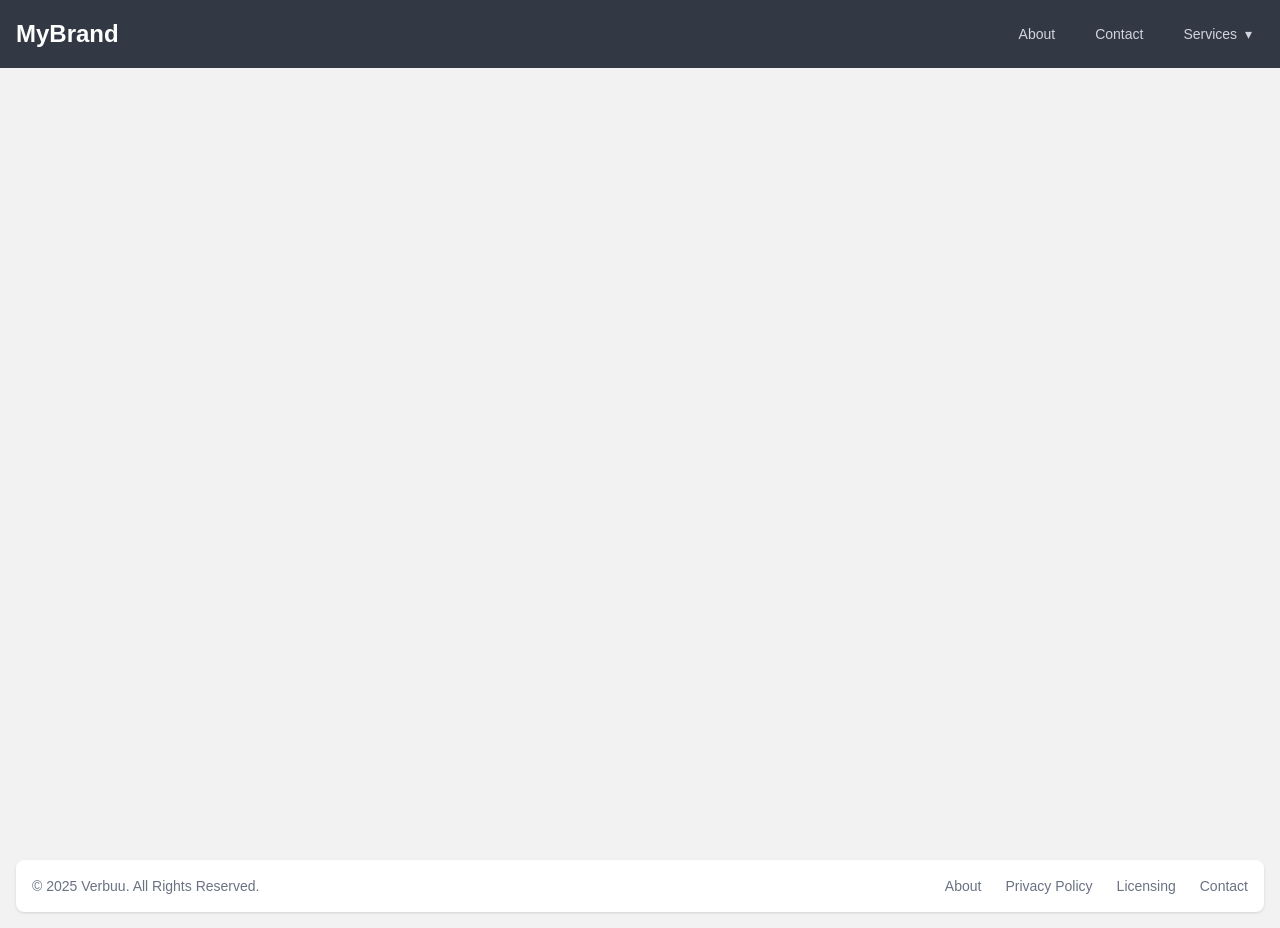
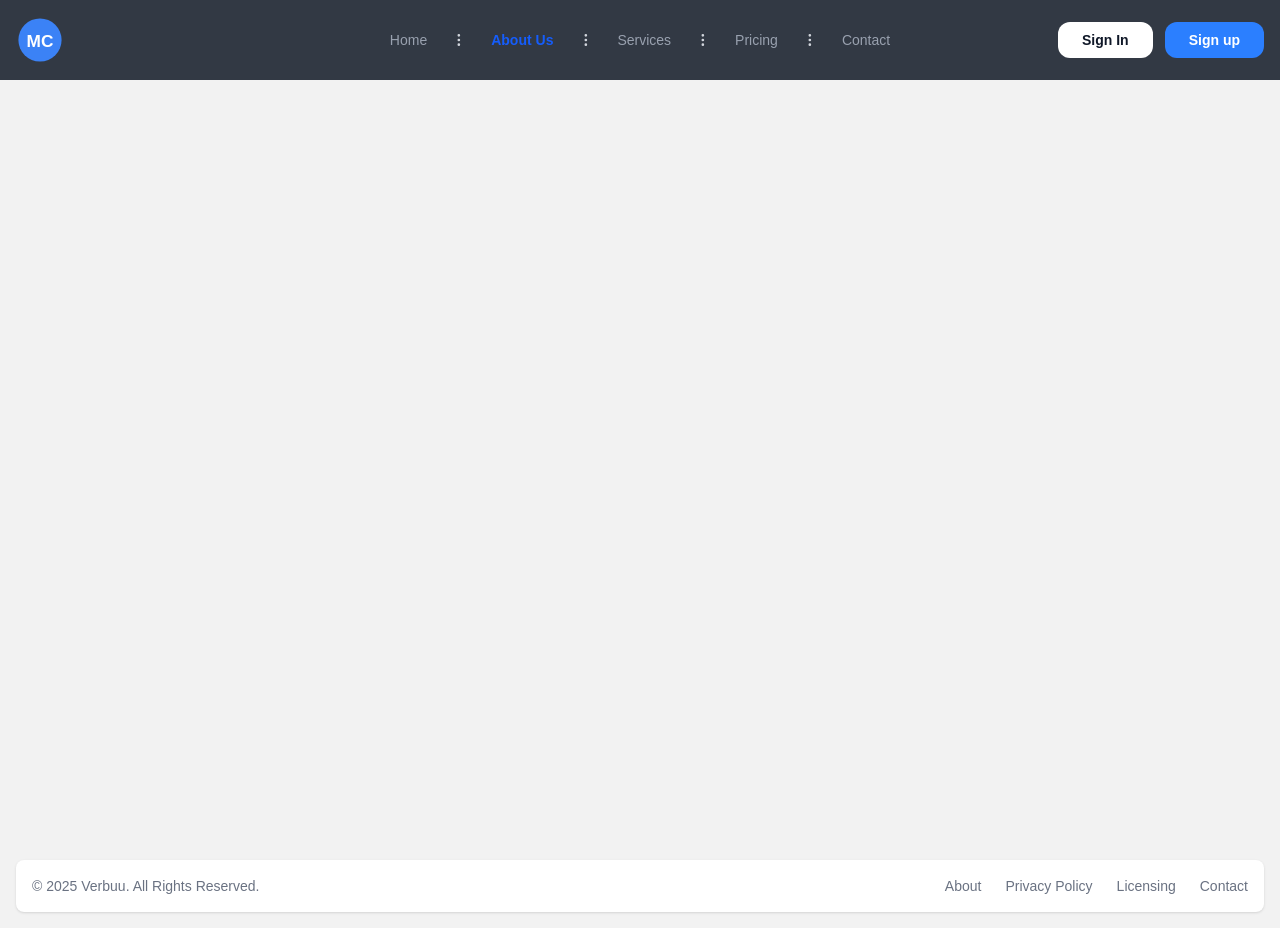
Before and after one commit to concordgrape/common-german-words, a Next.js app: page / in a window 1280 px wide. Built offline with nearby package versions, Linux system fonts and the light colour scheme.

Commit message:
update navbar

```diff
--- a/app/components/Navbar/Navbar.tsx
+++ b/app/components/Navbar/Navbar.tsx
@@ -1,78 +1,100 @@
-"use client";
+'use client';
 
-import React, { useState, useEffect, useRef } from 'react';
-import Link from 'next/link'; // Assuming you use Next.js Link for navigation
+import React, { useState } from 'react';
 
-const Navbar = () => {
-  const [isDropdownOpen, setIsDropdownOpen] = useState(false);
-  const dropdownRef = useRef(null); // Ref to the dropdown container
+export const Navbar: React.FC = () => {
+  const [isMenuOpen, setIsMenuOpen] = useState(false);
 
-  // Toggle dropdown visibility
-  const toggleDropdown = () => {
-    setIsDropdownOpen(!isDropdownOpen);
-  };
-
-  // Close dropdown if click occurs outside of it
-  useEffect(() => {
-    function handleClickOutside() {
-      if (dropdownRef.current) {
-        setIsDropdownOpen(false);
-      }
-    }
-
-    // Attach the event listener
-    document.addEventListener("mousedown", handleClickOutside);
-
-    // Clean up the event listener on component unmount
-    return () => {
-      document.removeEventListener("mousedown", handleClickOutside);
-    };
-  }, []); // Empty dependency array means this effect runs once on mount and cleans up on unmount
+  const toggleMenu = () => setIsMenuOpen(!isMenuOpen);
+  const closeMenu = () => setIsMenuOpen(false);
 
   return (
-    <nav className="bg-[#323944] p-4 top-0 fixed w-full z-5">
-      <div className="container mx-auto flex justify-between items-center">
-        {/* Logo/Brand */}
-        <Link href="/" className="text-white text-2xl font-bold">
-            MyBrand
-        </Link>
+    <div className="bg-blue-500">
+      <nav className="fixed w-full z-100 px-4 py-4 flex justify-between items-center bg-[#323944]">
+        <a className="text-3xl font-bold leading-none" href="#">
+          <svg className="h-12 w-12" viewBox="0 0 100 100" xmlns="http://www.w3.org/2000/svg">
+            <circle cx="50" cy="50" r="45" fill="#3B82F6" />
+            <text x="50%" y="54%" textAnchor="middle" fontSize="36" fill="white" dy=".3em" fontFamily="Arial">MC</text>
+          </svg>
+        </a>
+        <div className="lg:hidden">
+          <button onClick={toggleMenu} className="flex items-center text-white p-3">
+            <svg className="block h-4 w-4 fill-current" viewBox="0 0 20 20">
+              <title>Mobile menu</title>
+              <path d="M0 3h20v2H0V3zm0 6h20v2H0V9zm0 6h20v2H0v-2z" />
+            </svg>
+          </button>
+        </div>
+        <ul className="hidden absolute top-1/2 left-1/2 transform -translate-y-1/2 -translate-x-1/2 lg:flex lg:mx-auto lg:items-center lg:w-auto lg:space-x-6">
+          <li><a className="text-sm text-gray-400 hover:text-gray-500" href="#">Home</a></li>
+          <li className="text-gray-300">
+            <svg fill="none" stroke="currentColor" className="w-4 h-4" viewBox="0 0 24 24">
+              <path strokeLinecap="round" strokeLinejoin="round" strokeWidth={2} d="M12 5v0m0 7v0m0 7v0m0-13a1 1 0 110-2 1 1 0 010 2zm0 7a1 1 0 110-2 1 1 0 010 2zm0 7a1 1 0 110-2 1 1 0 010 2z" />
+            </svg>
+          </li>
+          <li><a className="text-sm text-blue-600 font-bold" href="#">About Us</a></li>
+          <li className="text-gray-300">
+            <svg fill="none" stroke="currentColor" className="w-4 h-4" viewBox="0 0 24 24">
+              <path strokeLinecap="round" strokeLinejoin="round" strokeWidth={2} d="M12 5v0m0 7v0m0 7v0m0-13a1 1 0 110-2 1 1 0 010 2zm0 7a1 1 0 110-2 1 1 0 010 2zm0 7a1 1 0 110-2 1 1 0 010 2z" />
+            </svg>
+          </li>
+          <li><a className="text-sm text-gray-400 hover:text-gray-500" href="#">Services</a></li>
+          <li className="text-gray-300">
+            <svg fill="none" stroke="currentColor" className="w-4 h-4" viewBox="0 0 24 24">
+              <path strokeLinecap="round" strokeLinejoin="round" strokeWidth={2} d="M12 5v0m0 7v0m0 7v0m0-13a1 1 0 110-2 1 1 0 010 2zm0 7a1 1 0 110-2 1 1 0 010 2zm0 7a1 1 0 110-2 1 1 0 010 2z" />
+            </svg>
+          </li>
+          <li><a className="text-sm text-gray-400 hover:text-gray-500" href="#">Pricing</a></li>
+          <li className="text-gray-300">
+            <svg fill="none" stroke="currentColor" className="w-4 h-4" viewBox="0 0 24 24">
+              <path strokeLinecap="round" strokeLinejoin="round" strokeWidth={2} d="M12 5v0m0 7v0m0 7v0m0-13a1 1 0 110-2 1 1 0 010 2zm0 7a1 1 0 110-2 1 1 0 010 2zm0 7a1 1 0 110-2 1 1 0 010 2z" />
+            </svg>
+          </li>
+          <li><a className="text-sm text-gray-400 hover:text-gray-500" href="#">Contact</a></li>
+        </ul>
+        <a className="hidden lg:inline-block lg:ml-auto lg:mr-3 py-2 px-6 bg-white hover:bg-gray-300 text-sm text-gray-900 font-bold rounded-xl transition duration-200" href="#">Sign In</a>
+        <a className="hidden lg:inline-block py-2 px-6 bg-blue-500 hover:bg-blue-600 text-sm text-white font-bold rounded-xl transition duration-200" href="#">Sign up</a>
+      </nav>
 
-        {/* Navigation Links */}
-        <div className="flex space-x-4">
-          <Link href="/about" className="text-gray-300 hover:bg-gray-700 hover:text-white px-3 py-2 rounded-md text-sm font-medium">
-              About
-          </Link>
-          <Link href="/contact" className="text-gray-300 hover:bg-gray-700 hover:text-white px-3 py-2 rounded-md text-sm font-medium">
-              Contact
-          </Link>
-
-          {/* Dropdown Menu */}
-          <div className="relative" ref={dropdownRef}> {/* Parent of dropdown, set to relative */}
-            <button
-              onClick={toggleDropdown}
-              className="text-gray-300 hover:bg-gray-700 hover:text-white px-3 py-2 rounded-md text-sm font-medium focus:outline-none"
-            >
-              Services <span className="ml-1">&#9662;</span> {/* Down arrow */}
-            </button>
-
-            {isDropdownOpen && (
-              <div className="absolute right-0 mt-2 w-48 bg-white rounded-md shadow-lg py-1 z-50">
-                <Link href="/services/web-dev" className="block px-4 py-2 text-sm text-gray-700 hover:bg-gray-100">
-                    Web Development
-                </Link>
-                <Link href="/services/mobile-apps" className="block px-4 py-2 text-sm text-gray-700 hover:bg-gray-100">
-                    Mobile Apps
-                </Link>
-                <Link href="/services/ui-ux" className="block px-4 py-2 text-sm text-gray-700 hover:bg-gray-100">
-                    UI/UX Design
-                </Link>
+      {isMenuOpen && (
+        <div className="navbar-menu relative z-200">
+          <div onClick={closeMenu} className="navbar-backdrop fixed inset-0 bg-gray-800 opacity-25" />
+          <nav className="fixed top-0 left-0 bottom-0 flex flex-col w-5/6 max-w-xs py-6 px-6 bg-white border-r overflow-y-auto">
+            <div className="flex items-center mb-8">
+              <a className="mr-auto text-3xl font-bold leading-none" href="#">
+                <svg className="h-12" viewBox="0 0 10240 10240">
+                  <path d="M8284 9162 c-2 -207 -55...-60z" />
+                </svg>
+              </a>
+              <button onClick={closeMenu} className="navbar-close">
+                <svg className="h-6 w-6 text-gray-400 cursor-pointer hover:text-gray-500" fill="none" viewBox="0 0 24 24" stroke="currentColor">
+                  <path strokeLinecap="round" strokeLinejoin="round" strokeWidth={2} d="M6 18L18 6M6 6l12 12" />
+                </svg>
+              </button>
+            </div>
+            <div>
+              <ul>
+                {['Home', 'About Us', 'Services', 'Pricing', 'Contact'].map((item) => (
+                  <li className="mb-1" key={item}>
+                    <a className="block p-4 text-sm font-semibold text-gray-400 hover:bg-blue-50 hover:text-blue-600 rounded" href="#">
+                      {item}
+                    </a>
+                  </li>
+                ))}
+              </ul>
+            </div>
+            <div className="mt-auto">
+              <div className="pt-6">
+                <a className="block px-4 py-3 mb-3 leading-loose text-xs text-center font-semibold bg-gray-50 hover:bg-gray-100 rounded-xl" href="#">Sign in</a>
+                <a className="block px-4 py-3 mb-2 leading-loose text-xs text-center text-white font-semibold bg-blue-600 hover:bg-blue-700 rounded-xl" href="#">Sign Up</a>
               </div>
-            )}
-          </div>
+              <p className="my-4 text-xs text-center text-gray-400">
+                <span>Copyright © 2021</span>
+              </p>
+            </div>
+          </nav>
         </div>
-      </div>
-    </nav>
+      )}
+    </div>
   );
 };
-
-export default Navbar;
--- a/app/layout.tsx
+++ b/app/layout.tsx
@@ -1,7 +1,7 @@
 import type { Metadata } from "next";
 import { Geist, Geist_Mono } from "next/font/google";
 import "./globals.css";
-import Navbar from "./components/Navbar/Navbar";
+import { Navbar } from "./components/Navbar/Navbar";
 import { ToastProvider } from "./hooks/useToast";
 import Footer from "./components/Footer/Footer";
 
```
